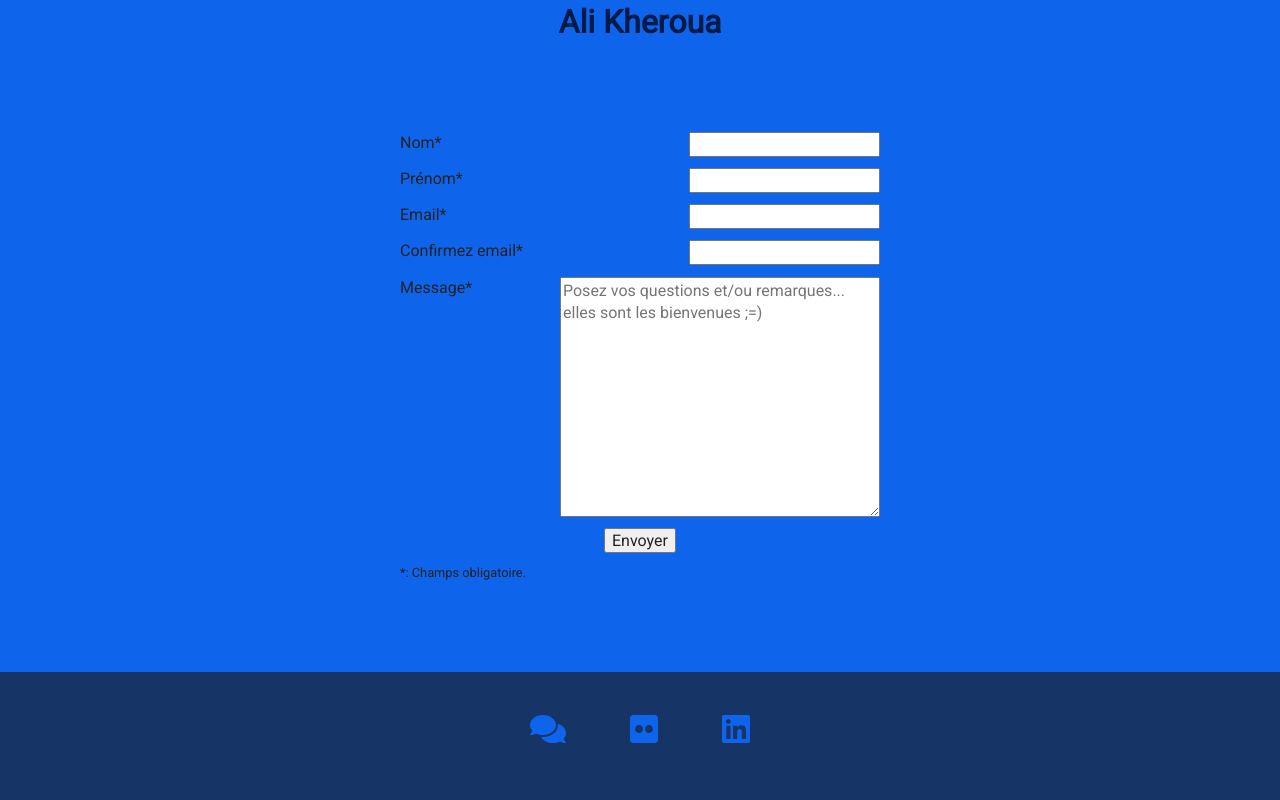
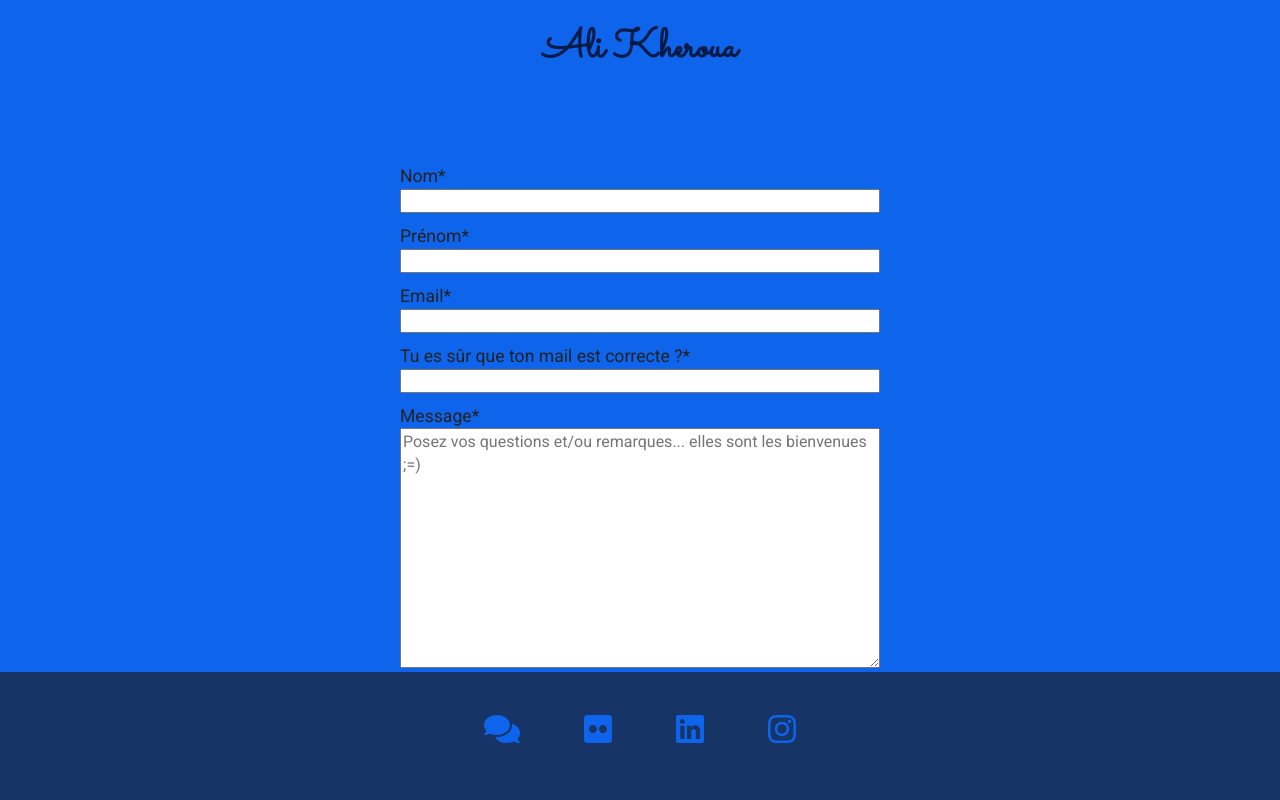
Before and after one commit to alibabouche/portfolioPhoto, a PHP site: page /contact.phtml in a window 1280 px wide. Run offline with PHP 8.4, Linux system fonts and the light colour scheme; some libraries are stand-ins or nearby versions.

Commit message:
liens du footer ajoutés

```diff
--- a/contact.phtml
+++ b/contact.phtml
@@ -9,7 +9,7 @@
         <link rel="apple-touch-icon" href="apple-touch-icon.png">
 
         <link rel="stylesheet" href="css/normalize.min.css">
-        <link href="https://fonts.googleapis.com/css?family=Roboto" rel="stylesheet">
+        <link href="https://fonts.googleapis.com/css?family=Roboto|Poiret+One|Sacramento" rel="stylesheet">
         <link rel="stylesheet" href="css/main.css">
 
         <script src="js/vendor/modernizr-2.8.3.min.js"></script>
@@ -37,7 +37,7 @@
                             <input id="email" type="text" name="email" >
                         </p>
                         <p>
-                            <label for="confirmEmail">Confirmez email*</label>
+                            <label for="confirmEmail">Tu es sûr que ton mail est correcte ?*</label>
                             <input id="confirmEmail" type="text" name="confirmEmail" >
                         </p>
                         <p class="textarea">
@@ -57,6 +57,7 @@
                         <li><a href="contact.phtml"  title="Contact"><i class="fas fa-comments iconsFooter"></i></a></li>
                         <li><a href="https://www.flickr.com/photos/137867147@N07/" title="flickr"><i class="fab fa-flickr iconsFooter"></i></a></li>
                         <li><a href="https://www.linkedin.com/in/ali-kheroua-12061014b" title="linkedin"><i class="fab fa-linkedin iconsFooter"></i></a></li>
+                        <li><a href="https://www.instagram.com/alibabouche/" title="instagram"><i class="fab fa-instagram iconsFooter"></i></a></li>
                     </ul>
 
                 </div>
--- a/css/main.css
+++ b/css/main.css
@@ -65,17 +65,16 @@ textarea {
 }
 *{
     box-sizing: border-box;
-    font-family: 'Roboto', sans-serif;
 }
 body{
     background-color: #0e64ea;
 }
 h1{
-    font-family: 'Poiret One', cursive;
     text-align: center;
-    margin-top: 0;
 }
 h1 a{
+    font-family: 'Sacramento',  cursive;
+    font-size: 2.5rem;
     color: #001b47;
 }
 h1 a:hover,
@@ -93,7 +92,6 @@ ul{
     justify-content: center;
 }
 li{
-    float: left;
     padding: 0 2rem;
 }
 a{
@@ -105,10 +103,12 @@ header{
 }
 h1 + nav ul{
     position: relative;
+    font-family:  'Sacramento', cursive;
 }
 h1 + nav ul li{
-    text-transform: uppercase;
     font-weight: bold;
+    font-size: 2rem;
+    position: relative;
 }
 h1 + nav ul li:hover,
 h1 + nav ul li:active,
@@ -121,10 +121,11 @@ h1 + nav ul li::after{
     content: "";
     display: block;
     position: absolute;
+    left: 1.7rem;
     height: 0.2rem;
-    width: 6rem;
+    width: 8rem;
     z-index: 100;
-    text-align: center;
+    margin: 0 auto;
 }
 h1 + nav ul li:hover::after,
 h1 + nav ul li:active::after,
@@ -135,7 +136,7 @@ h1 + nav ul li:focus::after{
 }
 .img{
     display: none;
-    margin: 1rem auto;
+    margin: 2rem auto;
     box-shadow: 0px 0px 10px black;
 }
 .right{
@@ -163,38 +164,45 @@ h1 + nav ul li:focus::after{
     bottom: 0;
 }
 form{
-    text-align: center;
-}
-form fieldset{
-    text-align: center;
+    text-align: left;
 }
 form fieldset legend{
     visibility: hidden;
 }
 form fieldset p{
     display: flex;
-    justify-content: space-between;
+    flex-direction: column;
     width: 30rem;
     margin: 0.7rem auto;
 }
+form fieldset p label{
+    font-size: 1.1rem;
+    font-family: "Roboto", "Sans-Serif";
+    font-weight: normal;
+}
 form fieldset p.textarea{
-    width: 30rem;
+    font-family: "Roboto", "Sans-Serif";
+    font-weight: normal;
 }
 form fieldset p textarea{
     height: 15rem;
-    width: 20rem;
 }
 form fieldset p input[type="submit"]{
     margin: 0 auto;
+    font-family: "Roboto", "Sans-Serif";
+}
+small p,
+input[type="submit"]{
+    font-family: "Roboto", "Sans-Serif";
+    font-weight: normal;
 }
 .footer{
-    position: absolute;
+    position: fixed;
+    z-index: 2000;
     bottom: 0rem;
     height: 8rem;
     width: 100%;
     background-color: #163466;
-    font-family: "Roboto", "Sans-Serif";
-    font-weight: bold;
 }
 .footer a{
     line-height: 8rem;
--- a/index.php
+++ b/index.php
@@ -9,7 +9,7 @@
         <link rel="apple-touch-icon" href="apple-touch-icon.png">
 
         <link rel="stylesheet" href="css/normalize.min.css">
-        <link href="https://fonts.googleapis.com/css?family=Roboto|Poiret+One" rel="stylesheet">
+        <link href="https://fonts.googleapis.com/css?family=Roboto|Poiret+One|Sacramento" rel="stylesheet">
         <link rel="stylesheet" href="css/main.css">
 
         <!-- SLICK css -->
@@ -64,6 +64,7 @@
                         ?>
                     </div>
                 </section>
+
             </main>
             <footer>
                 <div class="footer">
@@ -71,6 +72,7 @@
                         <li><a href="contact.phtml"  title="Contact"><i class="fas fa-comments iconsFooter"></i></a></li>
                         <li><a href="https://www.flickr.com/photos/137867147@N07/" title="flickr"><i class="fab fa-flickr iconsFooter"></i></a></li>
                         <li><a href="https://www.linkedin.com/in/ali-kheroua-12061014b" title="linkedin"><i class="fab fa-linkedin iconsFooter"></i></a></li>
+                        <li><a href="https://www.instagram.com/alibabouche/" title="instagram"><i class="fab fa-instagram iconsFooter"></i></a></li>
                     </ul>
 
                 </div>
```
Also changed, not shown: contact.php (+7 -4 lines), js/main.js (line endings or trailing spaces).
